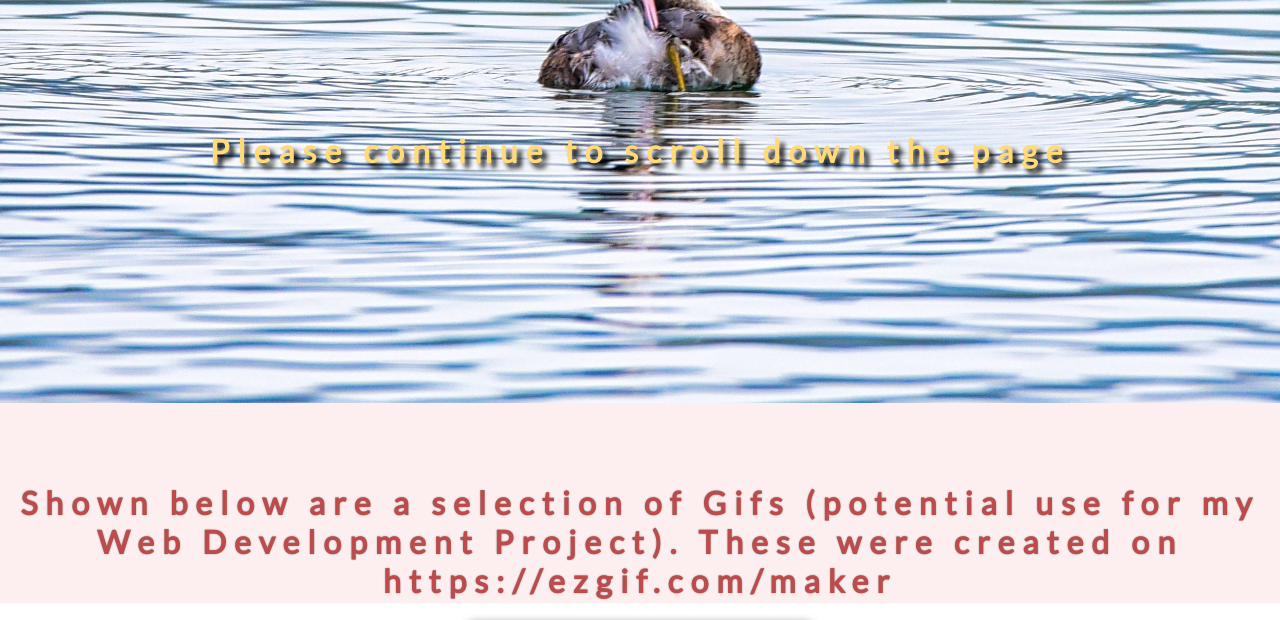
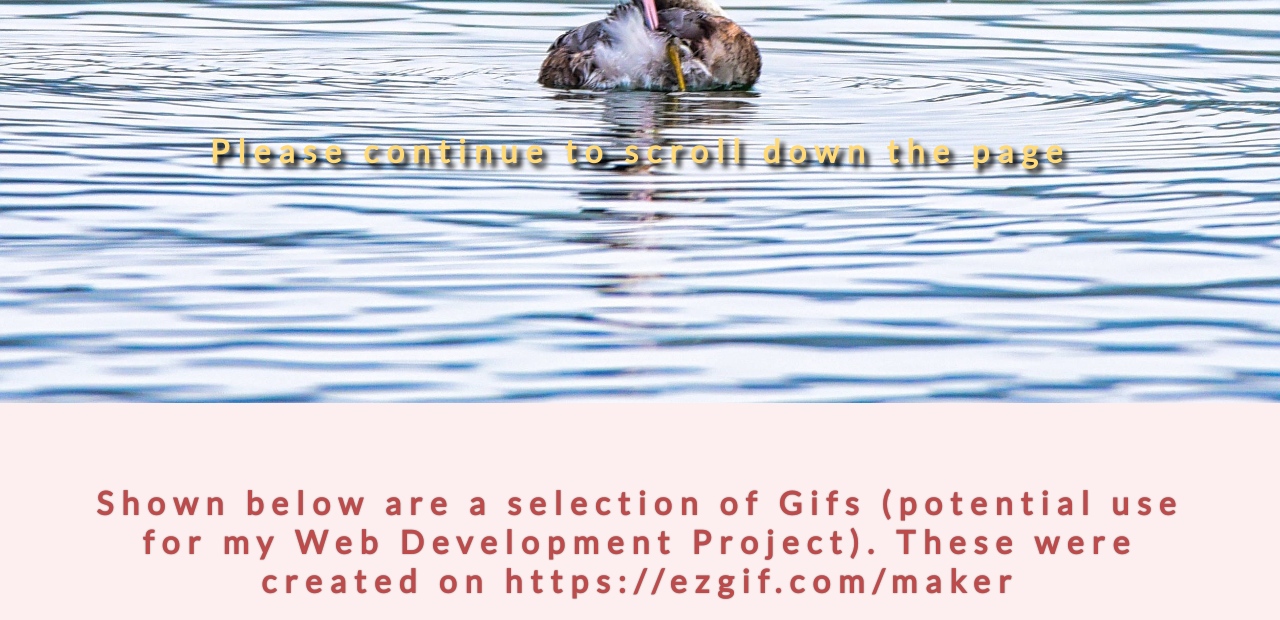
Before and after one commit to Tubster1977/BBK-Visual-Design, a plain HTML site: page gifs-page.html in a window 1280 px wide. Shown: the part 397-1017 px from the top of the page. Drawn offline with Linux system fonts and the light colour scheme; grey boxes are pictures that could not be loaded.

Commit message:
changes to height of section across pages

```diff
--- a/gifs-page.css
+++ b/gifs-page.css
@@ -37,12 +37,14 @@
 }
 
 .section-2 {
-  height: 25vh;
+  height: 35vh;
   background-color: #fdefef;
 }
 
 .section-2 h2 {
   padding-top: 5rem;
+  margin-left: 5%;
+  margin-right: 5%;
   font-size: 2rem;
   font-weight: 900;
   color: #bd4b4b;
--- a/images-page.css
+++ b/images-page.css
@@ -37,12 +37,14 @@
 }
 
 .section-2 {
-  height: 25vh;
+  height: 30vh;
   background-color: #fdefef;
 }
 
 .section-2 h2 {
   padding-top: 5rem;
+  margin-left: 5%;
+  margin-right: 5%;
   font-size: 2rem;
   font-weight: 900;
   color: #bd4b4b;
--- a/mockups-page.css
+++ b/mockups-page.css
@@ -37,12 +37,14 @@
 }
 
 .section-2 {
-  height: 25vh;
+  height: 30vh;
   background-color: #fdefef;
 }
 
 .section-2 h2 {
   padding-top: 5rem;
+  margin-left: 5%;
+  margin-right: 5%;
   font-size: 2rem;
   font-weight: 900;
   color: #bd4b4b;
```
